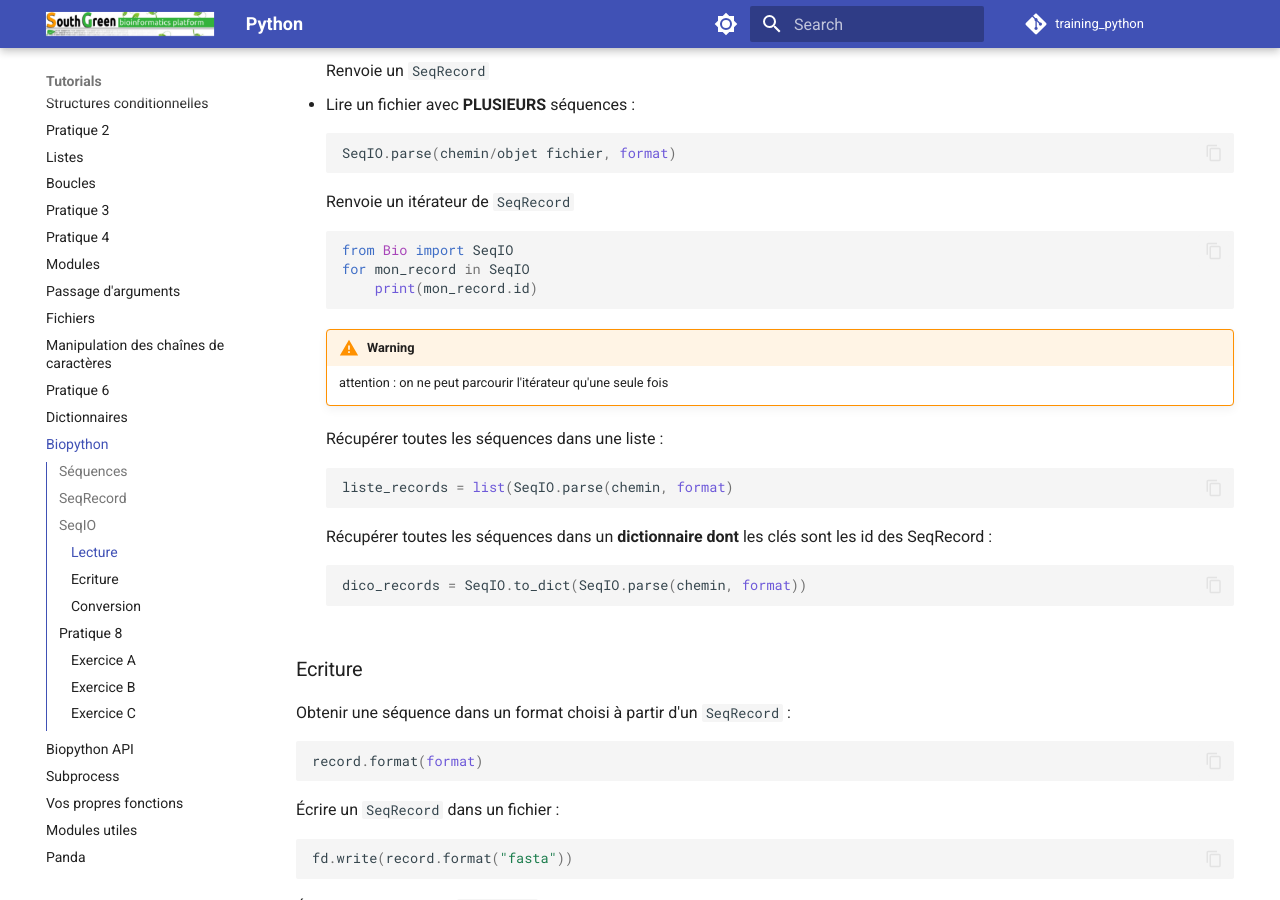
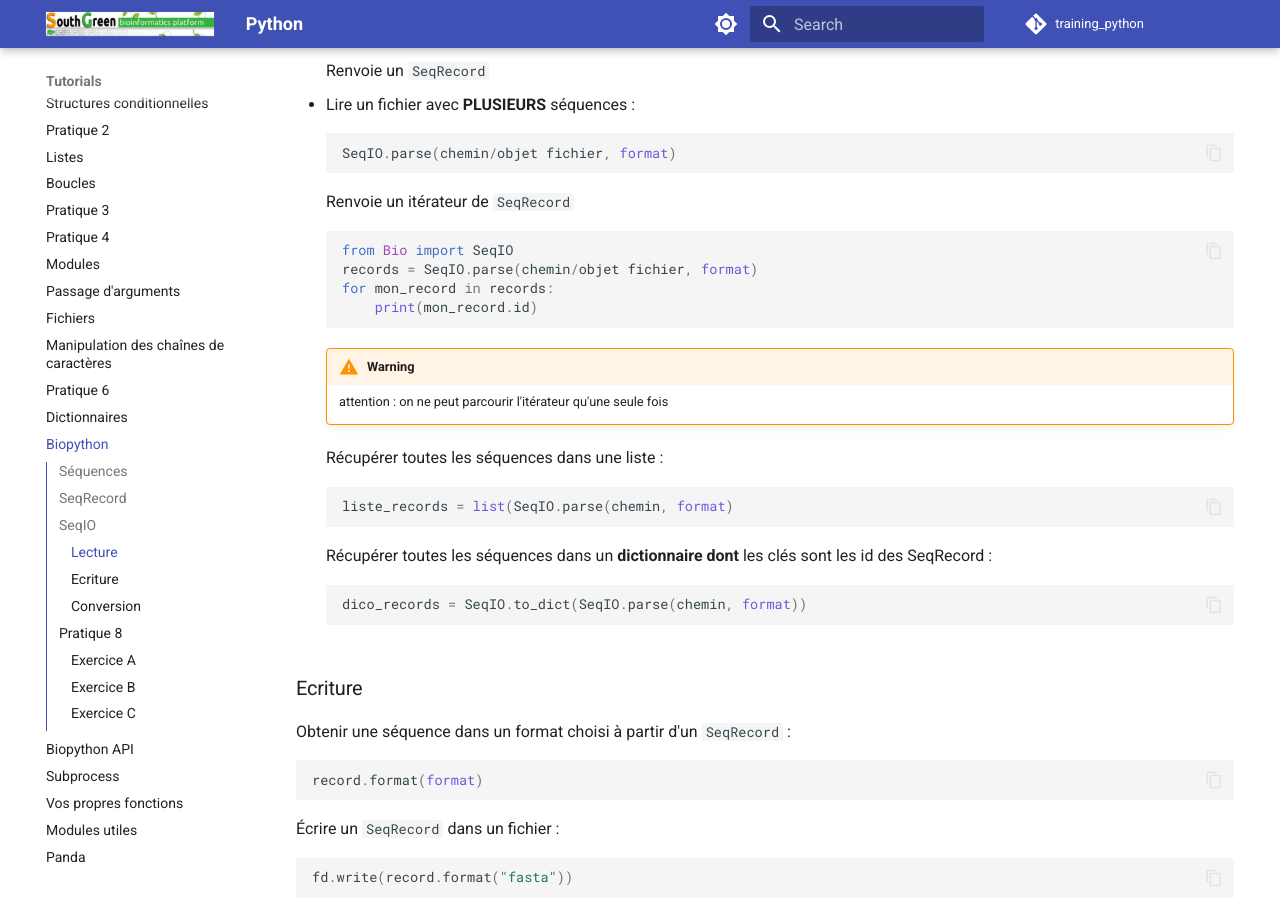
Before and after one commit to SouthGreenPlatform/training_python, an MkDocs documentation site: the page built from docs/pages/biopython.md, in a window 1280 px wide and 900 px high, scrolled down 3098 px. Built offline with MkDocs 1.6.1 and Material for MkDocs 9.7.7, drawn with Linux system fonts in a browser that asks for light colours; comment, search, counter and statistics services are not loaded.

Commit message:
fix SeqIO

````diff
--- a/docs/pages/biopython.md
+++ b/docs/pages/biopython.md
@@ -144,7 +144,8 @@ Les fonctions de `SeqIO` retournent des objets `SeqRecord`
 
     ```python
     from Bio import SeqIO
-    for mon_record in SeqIO
+    records = SeqIO.parse(chemin/objet fichier, format)
+    for mon_record in records:
         print(mon_record.id)
     ```
 
````
